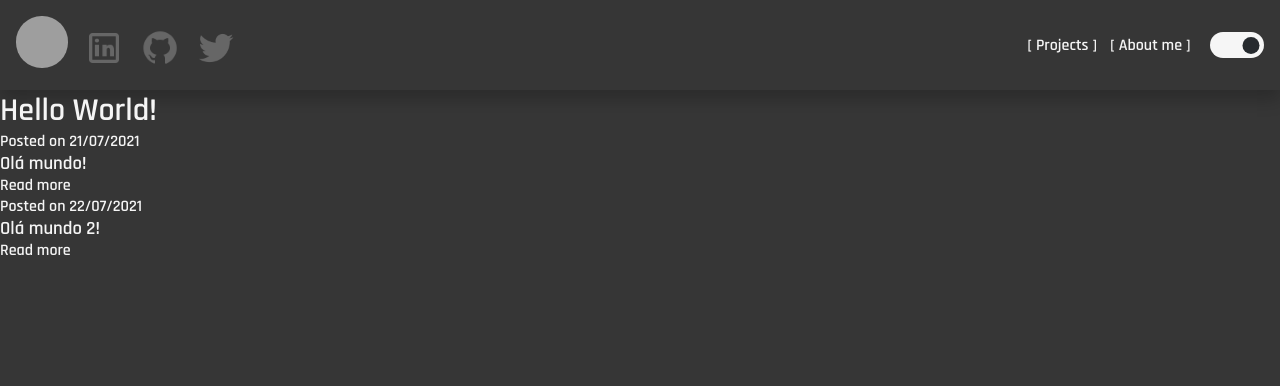
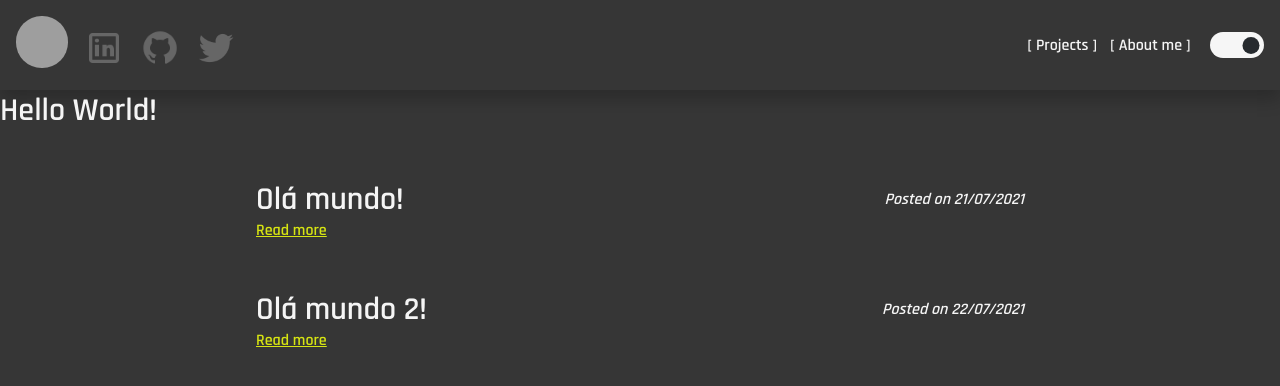
Before and after one commit to ropoko/ropoko.net, a Next.js app: page / in a window 1280 px wide. Shown: the top 386 px of the page. Built offline with nearby package versions, Linux system fonts and the light colour scheme; grey boxes are pictures that could not be loaded.

Commit message:
added style to component Post

```diff
--- /dev/null
+++ b/src/components/Post/PostStyle.tsx
@@ -0,0 +1,21 @@
+import styled from 'styled-components'
+
+export const PostStyle = styled.div`
+  margin: 3rem auto;
+  width: 60%;
+
+  // h1 {
+  //  font-size: ;
+  // }
+
+  header {
+    display: flex;
+    align-items: center;
+    justify-content: space-between;
+  }
+
+  a {
+    color: ${props => props.theme.colors.highlight};
+    text-decoration: underline;
+  }
+`
--- a/src/components/Post/index.tsx
+++ b/src/components/Post/index.tsx
@@ -1,14 +1,17 @@
 import React from 'react'
 import Link from 'next/link'
-import { ListPosts } from '../../models/ListPosts'
+import { Posts } from '../../models/Posts'
+import { PostStyle } from './PostStyle'
 
-export default function Post({ post }: { post: ListPosts }) {
+export default function Post({ post }: { post: Posts }) {
   return (
-    <div>
-      <div>Posted on {post.date}</div>
-      <h3>{post.title}</h3>
+    <PostStyle>
+      <header>
+        <h1>{post.title}</h1>
+        <em>Posted on {post.date}</em>
+      </header>
 
       <Link href={`/posts/${post.slug}`}> Read more </Link>
-    </div>
+    </PostStyle>
   )
 }
```
